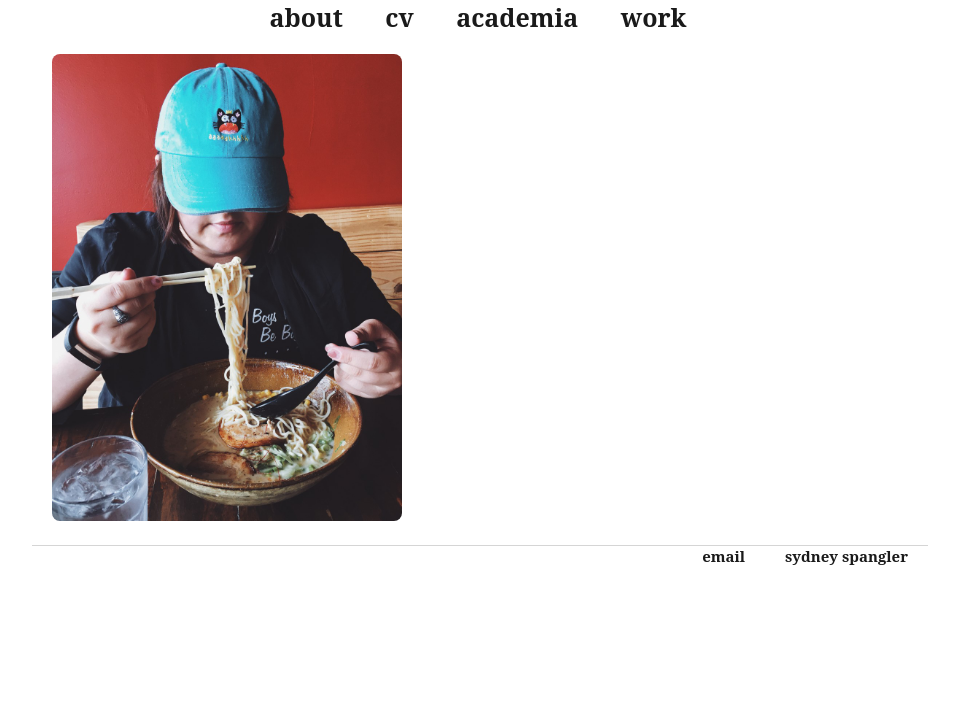
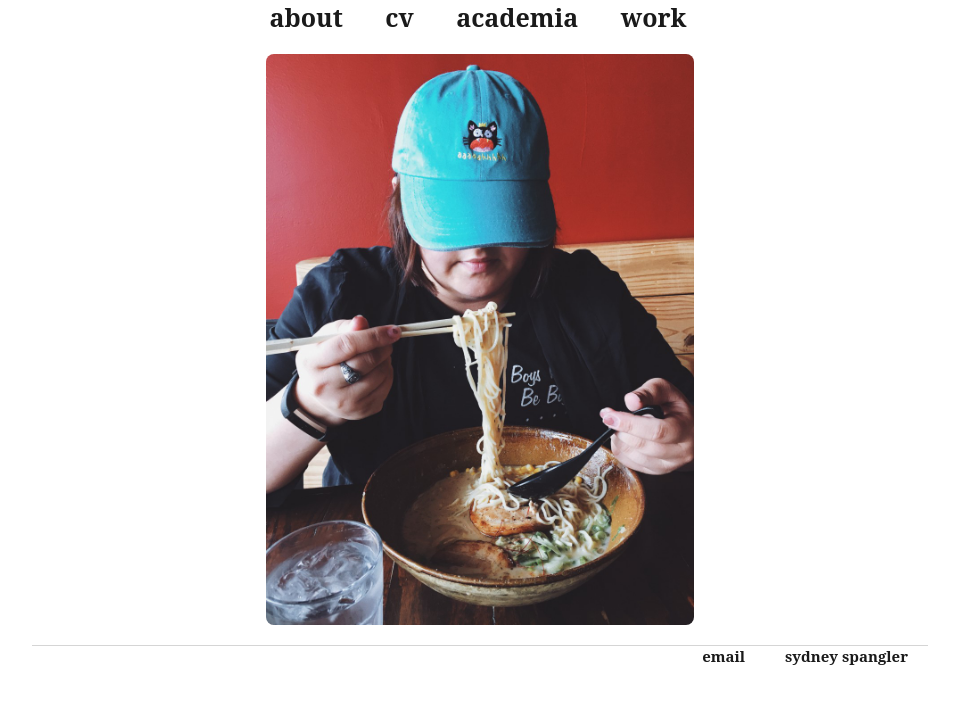
Before and after one commit to sydneyspangler/sydneyspangler.github.io, a Jekyll site: the page built from index.html, in a window 1280 px wide. Shown: the top 704 px of the page, without its empty margins (160-1119 px from the left). Built offline with Jekyll 4.4.1, drawn with Linux system fonts in a browser that asks for light colours.

Commit message:
Update index.html

```diff
--- a/index.html
+++ b/index.html
@@ -4,6 +4,6 @@
 ---
 <div class="blurb">
 <figure>
-		<img src="https://sydneyspangler.github.io/media/profile.jpg" style="width:350px;height:auto;border:0;" alt="A photo of Sydney Spangler eating ramen.">
+		<img src="https://sydneyspangler.github.io/media/profile.jpg" class="center" alt="A photo of Sydney Spangler eating ramen.">
 	</figure>
 </div><!-- /.blurb -->
```
